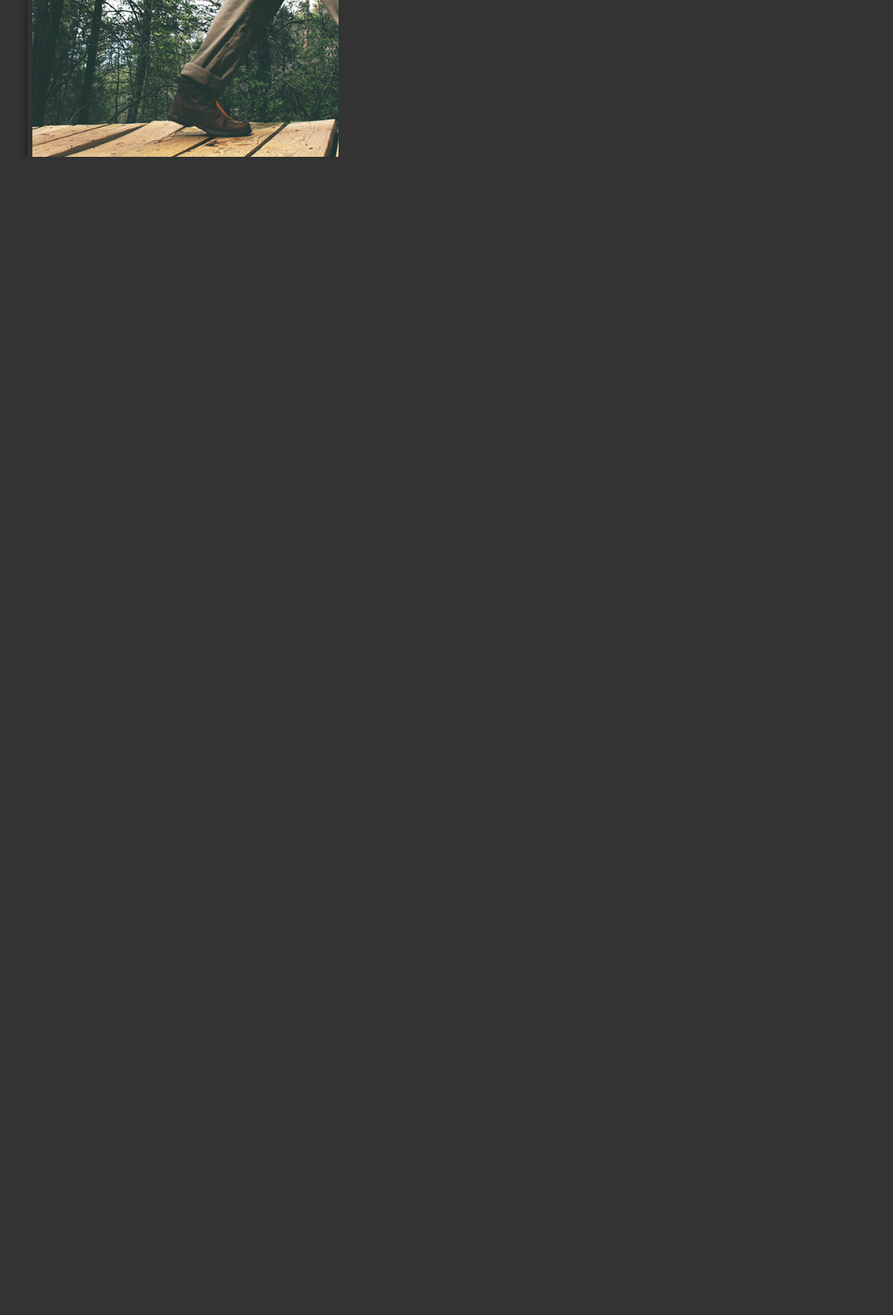
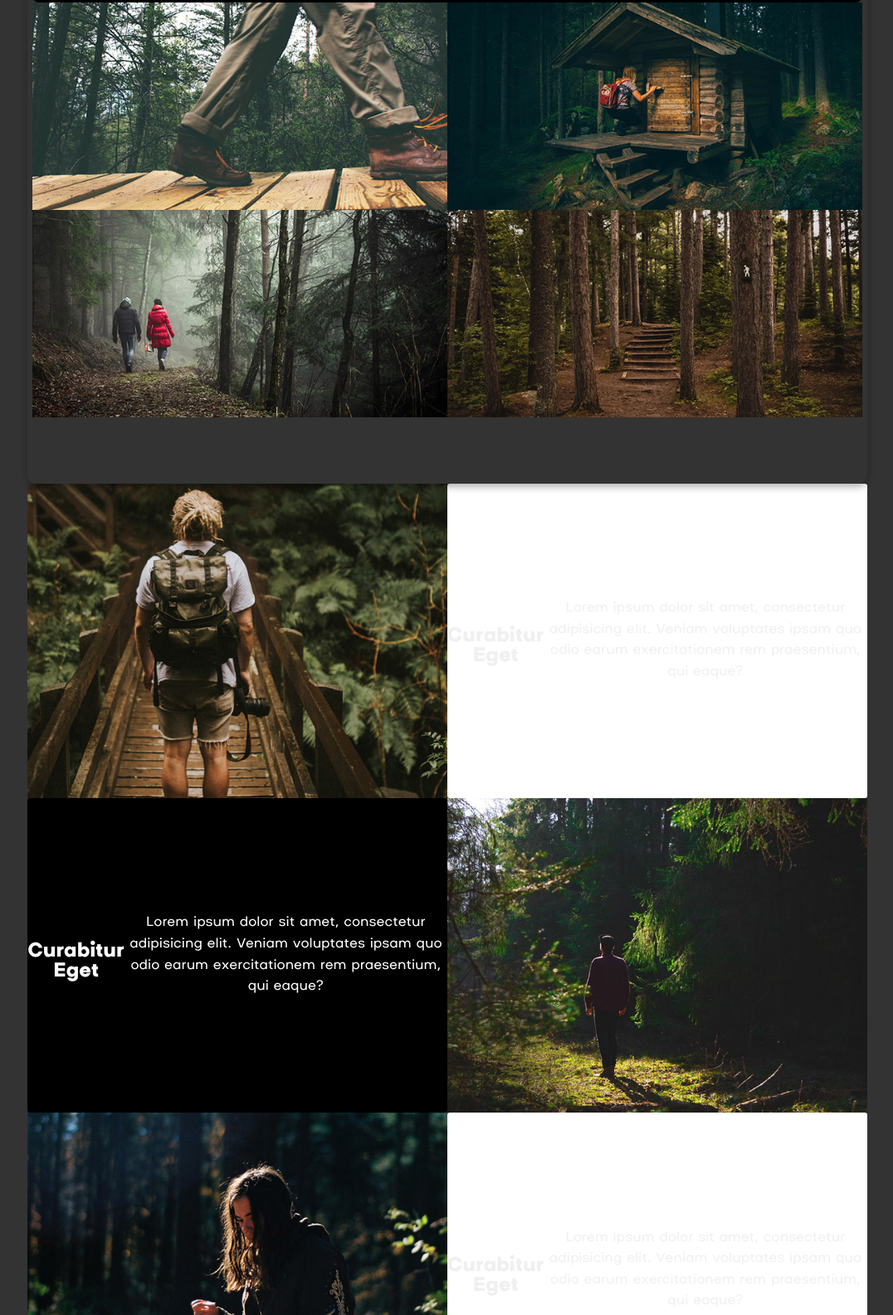
Before and after one commit to yacineatmani/caminar-css, a plain HTML site: page index.html in a window 1280 px wide. Shown: the part 1590-3175 px from the top of the page at 83% size, without its empty margins (101-1177 px from the left). Before the commit the page ends 2061 px from the top, so only its background shows below. Drawn offline with Linux system fonts and the light colour scheme.

Commit message:
modification vers github

```diff
--- a/index.html
+++ b/index.html
@@ -44,7 +44,47 @@
                     <img src="pic05.jpg" alt="Gallery Image 2">
                 </div>
             </section>
+
         </section>
+   <!-- Articles Section -->
+<!-- Articles Section -->
+<section class="articles">
+    <div class="container">
+        <div class="grid">
+            <!-- Première rangée : Image à gauche, Texte à droite -->
+            <div class="article box">
+                <img src="pic06.jpg" alt="Article Image 1">
+            </div>
+            <div class="text box">
+                <h3>Curabitur Eget</h3>
+                <p>Lorem ipsum dolor sit amet, consectetur adipisicing elit. Veniam voluptates ipsam quo odio earum exercitationem rem praesentium, qui eaque?</p>
+            </div>
+
+            <!-- Deuxième rangée : Image à droite, Texte à gauche (inversé) -->
+            <div class="text box text-black-bg">
+                <h3>Curabitur Eget</h3>
+                <p>Lorem ipsum dolor sit amet, consectetur adipisicing elit. Veniam voluptates ipsam quo odio earum exercitationem rem praesentium, qui eaque?</p>
+            </div>
+            <div class="article box">
+                <img src="pic07.jpg" alt="Article Image 2">
+            </div>
+
+            <!-- Troisième rangée : Image à gauche, Texte à droite -->
+            <div class="article box">
+                <img src="pic08.jpg" alt="Article Image 3">
+            </div>
+            <div class="text box">
+                <h3>Curabitur Eget</h3>
+                <p>Lorem ipsum dolor sit amet, consectetur adipisicing elit. Veniam voluptates ipsam quo odio earum exercitationem rem praesentium, qui eaque?</p>
+            </div>
+        </div>
+    </div>
+</section>
+
+
+
+</section>
+
 
 </body>
 </html>
--- a/styles.css
+++ b/styles.css
@@ -143,27 +143,16 @@ header h2{
     color: #f0f0f0; /* Couleur du texte en blanc */
 }
 
+
 /* Section de la galerie */
 .gallery {
-    background-color: #f0f0f0;  /* Fond gris clair */
-    padding: 20px 0;             /* Padding autour du contenu (en haut et en bas) */
+    background-color: #333;  /* Fond gris clair */
+    padding: 80px 0;             /* Padding autour du contenu (en haut et en bas) */
     text-align: center;          /* Centrer le texte */
     display: flex;
     flex-direction: column;      /* Utiliser une disposition en colonne */
     align-items: center;         /* Centrer tout le contenu dans la section */
     justify-content: center;
-    padding: 30px;
-}
-/* Section de la galerie */
-.gallery {
-    background-color: #333;  /* Fond gris clair */
-    padding: 20px 0;             /* Padding autour du contenu (en haut et en bas) */
-    text-align: center;          /* Centrer le texte */
-    display: flex;
-    flex-direction: column;      /* Utiliser une disposition en colonne */
-    align-items: center;         /* Centrer tout le contenu dans la section */
-    justify-content: center;
-    box-shadow: 0px 4px 8px rgba(0, 0, 0, 0.3);  /* Ombre portée : décalage, flou et couleur */
     border-radius: 10px;         /* Coins arrondis pour l'ombre */
 }
 
@@ -213,7 +202,7 @@ header h2{
     display: flex;             /* Flexbox pour centrer l'image */
     justify-content: center;   /* Centrer l'image horizontalement */
     align-items: center;       /* Centrer l'image verticalement */
-    border-radius: 8px;        /* Coins arrondis autour du bloc */
+    border-radius: 0px;        /* Coins arrondis autour du bloc */
     box-shadow: 0 4px 8px rgba(0, 0, 0, 0.3);  /* Ombre pour l'effet 3D */
 }
 
@@ -239,3 +228,101 @@ header h2{
         grid-template-columns: 1fr;  /* Une seule colonne */
     }
 }
+/* Section Articles */
+.articles {
+    padding: 0; /* Enlever tout padding sur la section pour éviter les marges internes */
+    margin: 0; /* Enlever les marges autour de la section */
+    height: 100%; /* Remplir toute la hauteur disponible */
+    display: flex; /* Utiliser Flexbox pour centrer et gérer les éléments */
+    justify-content: flex-start; /* Aligner tout en haut */
+}
+
+/* Conteneur de 80% de la largeur */
+.container {
+    width: 80%;               /* Le conteneur fait 80% de la largeur de la fenêtre */
+    margin: 0 auto;           /* Centrer le conteneur horizontalement */
+    box-sizing: border-box;   /* Assurer que le padding et les bordures sont inclus dans la largeur */
+}
+
+/* Utilisation du Grid pour organiser en 2 colonnes et 3 rangées */
+.grid {
+    display: grid;                     /* Appliquer Grid */
+    grid-template-columns: 1fr 1fr;     /* 2 colonnes égales */
+    grid-template-rows: auto auto auto; /* 3 rangées */
+    grid-gap: 0px;                     /* Pas d'espacement entre les éléments */
+    margin: 0;                          /* Enlever les marges internes */
+    padding: 0;                         /* Enlever les paddings */
+}
+
+/* Style de chaque élément (Image ou Texte) */
+.box {
+    background: white;                  /* Fond gris pour les box */
+    text-align: center;                 /* Centrer le texte */
+    border-radius: 3px;                 /* Coins arrondis */
+    display: flex;                      /* Flexbox pour centrer le contenu à l'intérieur de la box */
+    align-items: center;                /* Centrer verticalement */
+    justify-content: center;            /* Centrer horizontalement */
+    width: 100%;                        /* Chaque élément prend toute la largeur de sa cellule */
+    height: 100%;                       /* Prendre toute la hauteur de la cellule */
+    box-sizing: border-box;             /* Inclure padding et bordure dans la taille de l'élément */
+    margin: 0;                          /* Enlever toute marge supplémentaire */
+    padding: 0;                         /* Enlever tout padding supplémentaire */
+}
+
+/* Images : Ajuster les images pour qu'elles ne débordent pas */
+.box img {
+    width: 100%;        /* L'image occupe toute la largeur de la cellule */
+    height: 100%;       /* L'image prend toute la hauteur de la cellule */
+    object-fit: cover;  /* Remplir la cellule sans déformer l'image */
+    padding: 0;         /* Enlever tout padding autour de l'image */
+    margin: 0;          /* Enlever toute marge autour de l'image */
+    display: block;     /* Empêche l'espace sous l'image */
+}
+
+/* Première rangée : Image à gauche, Texte à droite */
+.grid > .article:nth-child(1) {
+    grid-column: 1;     /* Image à gauche */
+}
+.grid > .text:nth-child(2) {
+    grid-column: 2;     /* Texte à droite */
+}
+
+/* Deuxième rangée : Inversé - Image à droite, Texte à gauche */
+.grid > .text:nth-child(3) {
+    grid-column: 1;     /* Texte à gauche */
+}
+.grid > .article:nth-child(4) {
+    grid-column: 2;     /* Image à droite */
+}
+
+/* Troisième rangée : Image à gauche, Texte à droite */
+.grid > .article:nth-child(5) {
+    grid-column: 1;     /* Image à gauche */
+}
+.grid > .text:nth-child(6) {
+    grid-column: 2;     /* Texte à droite */
+}
+
+/* Titre et texte */
+.text h3 {
+    font-size: 1.5rem;
+    margin-bottom: 10px;
+}
+
+.text p {
+    font-size: 1rem;
+    line-height: 1.6;
+}
+
+/* Spécificité pour la deuxième rangée : Texte sur fond noir */
+.text-black-bg {
+    background-color: black; /* Fond noir */
+    color: white;            /* Texte en blanc */
+}
+
+/* Responsivité pour les petits écrans (un seul bloc par ligne) */
+@media (max-width: 768px) {
+    .grid {
+        grid-template-columns: 1fr; /* 1 colonne sur les petits écrans */
+    }
+}
```
Lines whose indentation alone changed are shown as unchanged.
